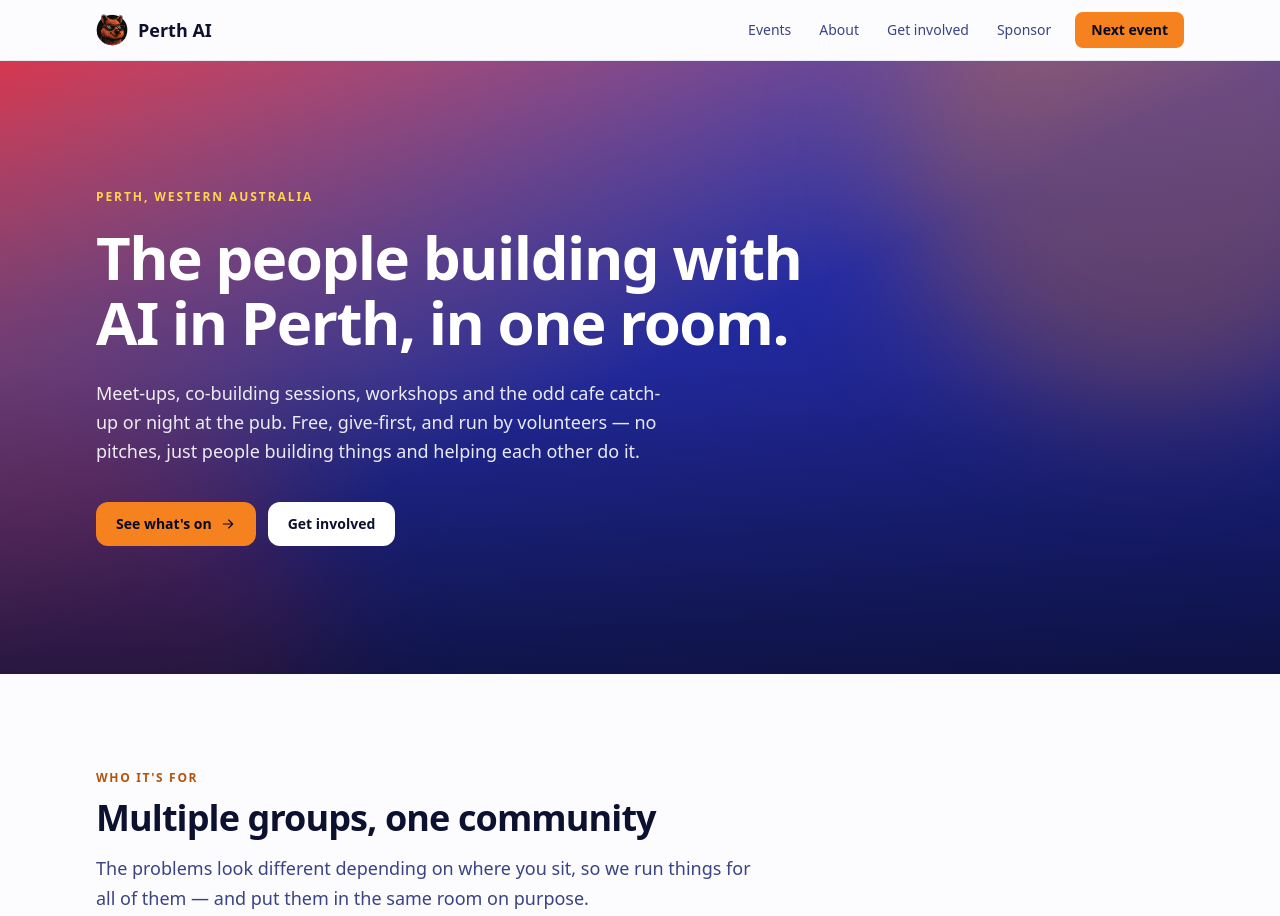
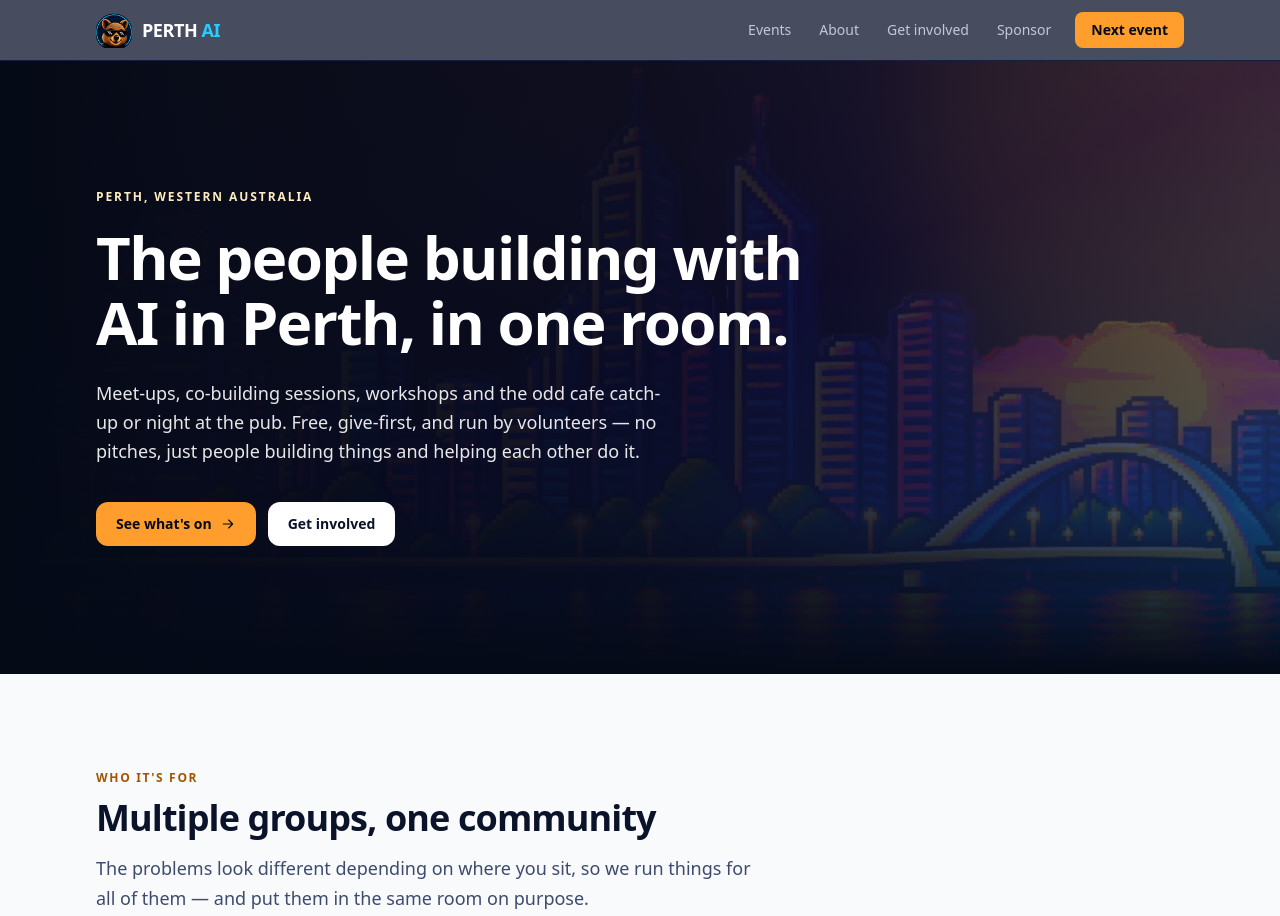
Before and after one commit to perth-ai/perth-ai-website, an Astro site: page / in a window 1280 px wide. Shown: the top 916 px of the page. Built offline with nearby package versions, Linux system fonts and the light colour scheme; Astro itself is replaced by a stand-in of ours.

Commit message:
Apply the Perth AI branding pack
Applies the official pack in docs/branding/ across the site. Closes the
branding child issues #9, #10 and #11, and #6 which #9 supersedes.

Colour tokens (#9, closes #6)
  Every family's -500 step is now the exact hex from the style guide;
  all other steps are derived from it and contrast-checked, not eyeballed.
  Purple arrives as a new orchid-* family. The palette is dark-first - on
  white, cyan is 1.98:1, orange 2.06:1, pink 2.72:1 and cream 1.16:1, all
  failing AA - so accents are used as fills with dark labels on light
  backgrounds, and only the derived -700 steps carry coloured text there.
  ink-300 was referenced in components but never defined in @theme; it is
  defined now.

Typography
  Space Grotesk Bold for headings and the wordmark, Inter for body, both
  self-hosted via @fontsource-variable. The site previously declared
  'Inter Tight' but never loaded it, so it had been rendering system-ui.
  Installed with npm 10.9.2 per CLAUDE.md; the @emnapi deps are untouched.

Logos (#10)
  The header lockup is rebuilt in Logo.astro as the icon mark plus live
  text, because the supplied Horizontal Secondary Logo.png is a flat PNG
  with a baked white background and cannot sit on the navy header. The
  mark is cropped from Secondary Logo.png, centred on its cyan ring.
  Adds favicon-32, apple-touch-icon, and a 1200x630 Open Graph card -
  there was no og:image at all before. Removes the placeholder favicon.svg
  and logo-perth-ai-quokka.png.

Pixel art background (#11)
  Homepage hero only, bottom-anchored over the brand navy with the
  coral/orchid/azure wash and a weighted scrim. 1.3 MB PNG to 89 KB WebP.

Docs
  CLAUDE.md's palette table and every contrast rule are rewritten with the
  measured values. docs/branding/README.md records what landed where, and
  what still needs to come from the designers - vector versions of the
  marks, and a transparent horizontal lockup.

Verified: npm run build and npm run check both pass, every colour class in
the built HTML resolves to a defined token, and each text/background pair
was measured rather than assumed. Not yet checked in a browser.

Co-Authored-By: Claude Opus 5 <noreply@anthropic.com>

````diff
--- a/CLAUDE.md
+++ b/CLAUDE.md
@@ -30,6 +30,7 @@ the thing you want to change is in `src/data/` or `src/content/`. It usually is.
 | Form endpoints and intro copy | `src/data/forms.json` |
 | Blog posts | `src/content/blog/*.md` — one file per post |
 | Colours, fonts, spacing tokens | `src/styles/global.css` (the `@theme` block) |
+| Brand assets (logos, style guide) | `docs/branding/` — read-only source, see its README |
 | The logo mark | `src/components/Logo.astro` |
 
 Adding a blog post means adding a markdown file. Adding a team member or sponsor tier means adding
@@ -45,36 +46,58 @@ src/
   layouts/      Base.astro — the page shell, <head>, header + footer
   pages/        One file per route
   styles/       global.css — design tokens live here
-public/         Static files served as-is (favicon, robots.txt, _headers)
+public/         Static files served as-is (brand assets, favicons, robots.txt, _headers)
 ```
 
 ## Conventions to follow
 
 - **Mobile first.** Write the mobile layout, then add `sm:` / `md:` / `lg:` variants. Don't jump to
   3 columns at `sm:` — text gets crushed on tablets. Use `md:grid-cols-3` at the earliest.
-- **Use the tokens.** Never hardcode a hex outside `global.css`. The palette comes from the Perth
-  AI event artwork — orange wordmark, pink-to-blue gradient, yellow splash:
+- **Use the tokens.** Never hardcode a hex outside `global.css`. The palette is the official one
+  from `docs/branding/Perth AI Branding/Perth AI - Style Guide.pdf` — that PDF is the source of
+  truth, not this table. Each family's `-500` step is the exact hex the guide gives; every other
+  step is derived from it and contrast-checked. Change an anchor and you must re-derive the ramp.
 
-  | Token | Colour | Use for |
+  | Token | Guide colour | Use for |
   | --- | --- | --- |
-  | `sunset-*` | Brand orange | Primary accent — buttons, links, eyebrows on light |
-  | `azure-*` | Brand blue | Secondary accent, tags, links on dark |
-  | `coral-*` | Brand pink/red | Gradients with azure. Sparingly on its own |
-  | `sunbeam-*` | Yellow splash | Highlights on dark only |
-  | `ink-*` | Deep indigo | Body text, dark sections, footers |
-  | `sand-*` | Cool off-white | Page and muted section backgrounds |
+  | `ink-*` | Navy `#0B132B` | Body text on light, dark sections, header, footer |
+  | `sunset-*` | Orange `#FF9E2C` | Primary accent — buttons, eyebrows, highlights |
+  | `azure-*` | Cyan `#00C2FF` | Secondary accent, the "AI" in the wordmark, links on dark |
+  | `orchid-*` | Purple `#7B3FE4` | Links and interactive text on light. Gradients |
+  | `coral-*` | Pink `#FF6B8A` | Gradients with azure and orchid. Sparingly on its own |
+  | `sunbeam-*` | Cream `#FFECC2` | Highlights on dark only |
+  | `sand-*` | Light grey `#E6E9EF` | Page and muted section backgrounds |
+
+  Two names are now slightly off from what they hold: `sunbeam` is a cream, not a yellow, and
+  `sand` is a cool grey. They kept their names so 230-odd class references didn't have to churn.
+
+- **This is a dark-first palette used in a light-first layout.** Only purple clears 4.5:1 on white;
+  cyan (1.98:1), orange (2.06:1), pink (2.72:1) and cream (1.16:1) all fail. So the accents are
+  used as **fills with dark labels** on light backgrounds, and only the derived `-700` steps are
+  safe as coloured text there. On navy they are all excellent and can be used freely.
 
 - **Contrast rules that are easy to get wrong** — these were measured, not guessed:
-  - **Never put white text on `sunset-500`.** It is 2.61:1 and fails WCAG AA outright. Orange
-    buttons use `text-ink-950` (7.50:1). This is why the buttons have dark labels.
-  - **Orange text on a light background must be `sunset-700`** (4.89:1). `sunset-600` is 3.34:1
-    and fails for body text.
-  - **`sunbeam-*` is 1.5:1 on white.** Dark backgrounds only, never text on light.
-  - `coral-500` is 3.90:1 with white — fine for large headings, not for body copy. The hero has a
-    scrim over the gradient for exactly this reason; don't remove it.
+  - **Never put white text on `sunset-500` or `azure-500`.** They are 2.06:1 and 1.98:1 and fail
+    outright. Orange and cyan buttons take `text-ink-950` (9.58:1 and 9.57:1). This is why the
+    buttons have dark labels.
+  - **Orange text on a light background must be `sunset-700`** (4.51:1 against the worst light
+    background we use). `sunset-600` is 3.01:1 — large headings only, never body copy.
+  - **Coloured text on light**: `azure-700` (4.55:1) and `orchid-700` (7.40:1) are the only other
+    safe options. `orchid-500` also passes at 5.47:1, so links in light sections can use it.
+  - **`sunbeam-*` is 1.16:1 on white.** Dark backgrounds only, never text on light.
+  - `coral-500` is 2.72:1 with white — decorative and gradient use only, not text of any size.
+  - **Borders that are the only affordance** (the ghost button, the mobile menu toggle) use
+    `ink-400`, which is 4.18:1 on light and 4.21:1 on navy. `ink-200` is 1.60:1 on light and is
+    for decorative rules and card edges only — don't use it for an interactive boundary.
+  - The homepage hero puts white copy over the pixel-art skyline. The scrim is what makes that
+    pass; **don't remove it**, and don't lighten it without re-measuring.
 
   If you change a colour, recheck it. The ratio to beat is 4.5:1 for body text and 3:1 for
   headings 24px+.
+- **Typography.** Space Grotesk Bold for headings and the wordmark, Inter for body — both from
+  the style guide. They are self-hosted via `@fontsource-variable/*` and imported at the top of
+  `global.css`, so there are no third-party font requests. Use `font-display` for headings (the
+  `<h1>–<h4>` base rule already does) and leave body copy on the default sans.
 - **Use `<Section>`** for page sections — it handles the max-width, padding, eyebrow/title/lead
   block and the light/muted/dark tones consistently.
 - **Zero client JavaScript by default.** The mobile menu is a `<details>` element on purpose. If a
--- a/package.json
+++ b/package.json
@@ -10,6 +10,8 @@
     "check": "astro check"
   },
   "dependencies": {
+    "@fontsource-variable/inter": "^5.3.0",
+    "@fontsource-variable/space-grotesk": "^5.3.0",
     "@tailwindcss/vite": "^4.1.11",
     "astro": "^5.12.0",
     "tailwindcss": "^4.1.11"
--- a/src/components/Button.astro
+++ b/src/components/Button.astro
@@ -10,7 +10,7 @@ const { href, variant = 'primary', class: className = '' } = Astro.props;
 const variants = {
   primary: 'bg-sunset-500 text-ink-950 hover:bg-sunset-600',
   secondary: 'bg-ink-900 text-white hover:bg-ink-800',
-  ghost: 'border border-ink-200 text-ink-800 hover:border-ink-400 hover:bg-ink-50',
+  ghost: 'border border-ink-400 text-ink-800 hover:border-ink-600 hover:bg-ink-50',
   onDark: 'bg-white text-ink-900 hover:bg-ink-100',
 };
 
--- a/src/components/Footer.astro
+++ b/src/components/Footer.astro
@@ -17,10 +17,7 @@ const year = new Date().getFullYear();
   <div class="mx-auto max-w-6xl px-5 py-14 sm:px-8">
     <div class="grid gap-10 sm:grid-cols-2 lg:grid-cols-4">
       <div class="lg:col-span-2">
-        <div class="flex items-center gap-2.5 font-display text-lg font-semibold text-white">
-          <Logo class="h-8 w-8" />
-          <span>{site.name}</span>
-        </div>
+        <Logo />
         <p class="mt-4 max-w-sm text-sm leading-relaxed text-ink-200/80">{site.tagline}</p>
         <p class="mt-6 max-w-md text-xs leading-relaxed text-ink-400">{about.acknowledgement}</p>
       </div>
--- a/src/components/Header.astro
+++ b/src/components/Header.astro
@@ -14,12 +14,11 @@ const isCurrent = (href: string) => path === href || path.startsWith(`${href}/`)
 ---
 
 <header
-  class="sticky top-0 z-40 border-b border-ink-100 bg-sand-50/85 backdrop-blur supports-[backdrop-filter]:bg-sand-50/70"
+  class="sticky top-0 z-40 border-b border-ink-800 bg-ink-900/90 backdrop-blur supports-[backdrop-filter]:bg-ink-900/75"
 >
   <div class="mx-auto flex max-w-6xl items-center gap-4 px-5 py-3 sm:px-8">
-    <a href="/" class="flex shrink-0 items-center gap-2.5 font-display text-lg font-semibold">
-      <Logo class="h-8 w-8" />
-      <span>{site.name}</span>
+    <a href="/" class="rounded-lg" aria-label={`${site.name} — home`}>
+      <Logo />
     </a>
 
     <nav aria-label="Main" class="ml-auto hidden items-center gap-1 md:flex">
@@ -31,8 +30,8 @@ const isCurrent = (href: string) => path === href || path.startsWith(`${href}/`)
             class:list={[
               'rounded-lg px-3 py-2 text-sm font-medium transition-colors',
               isCurrent(item.href)
-                ? 'bg-ink-100 text-ink-900'
-                : 'text-ink-600 hover:bg-ink-50 hover:text-ink-900',
+                ? 'bg-ink-800 text-white'
+                : 'text-ink-200 hover:bg-ink-800 hover:text-white',
             ]}
           >
             {item.label}
@@ -50,7 +49,7 @@ const isCurrent = (href: string) => path === href || path.startsWith(`${href}/`)
     <!-- Mobile menu: <details> so it works with zero JavaScript -->
     <details class="group relative ml-auto md:hidden">
       <summary
-        class="flex cursor-pointer items-center gap-2 rounded-lg border border-ink-200 px-3 py-2 text-sm font-medium marker:content-none [&::-webkit-details-marker]:hidden"
+        class="flex cursor-pointer items-center gap-2 rounded-lg border border-ink-400 px-3 py-2 text-sm font-medium text-ink-100 marker:content-none [&::-webkit-details-marker]:hidden"
       >
         <span>Menu</span>
         <svg
@@ -67,7 +66,7 @@ const isCurrent = (href: string) => path === href || path.startsWith(`${href}/`)
       </summary>
       <nav
         aria-label="Main"
-        class="absolute right-0 mt-2 w-56 rounded-xl border border-ink-100 bg-sand-50 p-2 shadow-lg shadow-ink-900/10"
+        class="absolute right-0 mt-2 w-56 rounded-xl border border-ink-700 bg-ink-800 p-2 shadow-lg shadow-ink-950/40"
       >
         {
           nav.map((item) => (
@@ -76,7 +75,7 @@ const isCurrent = (href: string) => path === href || path.startsWith(`${href}/`)
               aria-current={isCurrent(item.href) ? 'page' : undefined}
               class:list={[
                 'block rounded-lg px-3 py-2 text-sm font-medium',
-                isCurrent(item.href) ? 'bg-ink-100 text-ink-900' : 'text-ink-700 hover:bg-ink-50',
+                isCurrent(item.href) ? 'bg-ink-700 text-white' : 'text-ink-200 hover:bg-ink-700',
               ]}
             >
               {item.label}
--- a/src/components/Logo.astro
+++ b/src/components/Logo.astro
@@ -2,30 +2,46 @@
 import site from '../data/site.json';
 
 interface Props {
+  /** Extra classes for the mark itself. */
   class?: string;
+  /** Show the "PERTH AI" wordmark beside the mark. Off for tight spaces. */
+  withWordmark?: boolean;
+  /** Wordmark colour. `dark` = navy text for light backgrounds. */
+  tone?: 'light' | 'dark';
 }
-const { class: className = '' } = Astro.props;
 
-// Falls back to the placeholder mark below (a blue badge with an orange
-// ring) if `logo` in src/data/site.json is ever cleared.
-const logo = (site as { logo?: string }).logo ?? '';
+const { class: className = '', withWordmark = true, tone = 'light' } = Astro.props;
+
+// The branding pack ships PNGs only, so the header lockup is rebuilt here:
+// the icon/avatar mark (cropped from Secondary Logo.png) plus live text in
+// Space Grotesk. That keeps the wordmark crisp at any size and lets it flip
+// colour for dark and light backgrounds — the supplied horizontal lockup is a
+// flat PNG with a baked white background and can do neither.
+// Swap in the lockup as a single <img> if the designers send a vector.
+const mark = (site as { logo?: string }).logo ?? '/perth-ai-mark.webp';
 ---
 
-{
-  logo ? (
-    <img src={logo} alt={`${site.name} logo`} class={className} width="40" height="40" />
-  ) : (
-    <svg
-      class={className}
-      viewBox="0 0 40 40"
-      fill="none"
-      xmlns="http://www.w3.org/2000/svg"
-      aria-hidden="true"
-      focusable="false"
-    >
-      <circle cx="20" cy="20" r="19" class="fill-azure-600" />
-      <circle cx="20" cy="20" r="17.5" class="stroke-sunset-500" stroke-width="2.5" fill="none" />
-      <circle cx="20" cy="20" r="7" class="fill-sunset-500" />
-    </svg>
-  )
-}
+<span class="flex shrink-0 items-center gap-2.5">
+  <img
+    src={mark}
+    alt=""
+    aria-hidden="true"
+    width="36"
+    height="36"
+    class:list={['h-9 w-9 shrink-0', className]}
+    loading="eager"
+    decoding="async"
+  />
+  {
+    withWordmark && (
+      <span
+        class:list={[
+          'font-display text-lg font-bold tracking-tight',
+          tone === 'dark' ? 'text-ink-900' : 'text-white',
+        ]}
+      >
+        PERTH <span class={tone === 'dark' ? 'text-azure-700' : 'text-azure-400'}>AI</span>
+      </span>
+    )
+  }
+</span>
--- a/src/data/site.json
+++ b/src/data/site.json
@@ -2,7 +2,7 @@
   "name": "Perth AI",
   "tagline": "Western Australia's community for people building with AI.",
   "description": "Perth AI is a community for builders, startups, students, enterprises and product teams working with AI in Western Australia. Meet-ups, co-building sessions, workshops and networking \u2014 all on Whadjuk Noongar boodja.",
-  "logo": "/logo-perth-ai-quokka.png",
+  "logo": "/perth-ai-mark.webp",
   "email": "hello@perthai.org.au",
   "_luma": "`lumaEmbedId` accepts either a bare calendar ID (cal-XXXX) or the full iframe src from Luma \u2192 Calendar \u2192 Settings \u2192 Embed; paste whichever and events appear automatically.",
   "links": {
--- a/src/pages/index.astro
+++ b/src/pages/index.astro
@@ -17,27 +17,38 @@ const accentRing = {
 ---
 
 <Base>
-  {/* Hero — carries the coral-to-azure gradient from the event artwork.
-       Kept dark underneath so white text stays legible over every stop. */}
+  {/* Hero — the pixel-art Perth skyline from the branding pack, bottom-anchored
+       over the brand navy, with a scrim so white copy keeps its contrast.
+       The navy base shows through if the image fails to load. */}
   <div class="relative overflow-hidden bg-ink-950">
+    <img
+      src="/perth-skyline.webp"
+      alt=""
+      aria-hidden="true"
+      width="1600"
+      height="579"
+      class="pointer-events-none absolute inset-0 h-full w-full object-cover object-bottom opacity-60"
+    />
+    {/* Brand wash — coral through orchid to azure, the style guide's gradient */}
     <div
-      class="pointer-events-none absolute inset-0 bg-gradient-to-br from-coral-500 via-azure-600 to-azure-700 opacity-90"
+      class="pointer-events-none absolute inset-0 bg-gradient-to-br from-coral-500/40 via-orchid-600/35 to-azure-600/45"
       aria-hidden="true"
     >
     </div>
     <div
-      class="pointer-events-none absolute -right-32 -top-40 h-[32rem] w-[32rem] rounded-full bg-sunset-500/35 blur-3xl"
+      class="pointer-events-none absolute -right-32 -top-40 h-[32rem] w-[32rem] rounded-full bg-sunset-500/25 blur-3xl"
+      aria-hidden="true"
+    >
+    </div>
+    {/* Scrim: the copy is left-aligned, so weight the darkening to the left
+        and to the bottom. Don't remove it — it is what makes the text pass. */}
+    <div
+      class="pointer-events-none absolute inset-0 bg-gradient-to-r from-ink-950 via-ink-950/85 to-ink-950/40"
       aria-hidden="true"
     >
     </div>
     <div
-      class="pointer-events-none absolute -bottom-56 -left-40 h-[30rem] w-[30rem] rounded-full bg-coral-500/40 blur-3xl"
-      aria-hidden="true"
-    >
-    </div>
-    {/* Darkens the lower half so the body copy and buttons keep contrast */}
-    <div
-      class="pointer-events-none absolute inset-0 bg-gradient-to-t from-ink-950/70 via-ink-950/20 to-transparent"
+      class="pointer-events-none absolute inset-x-0 bottom-0 h-40 bg-gradient-to-t from-ink-950 to-transparent"
       aria-hidden="true"
     >
     </div>
--- a/src/styles/global.css
+++ b/src/styles/global.css
@@ -1,4 +1,6 @@
 @import 'tailwindcss';
+@import '@fontsource-variable/inter';
+@import '@fontsource-variable/space-grotesk';
 
 /* ---------------------------------------------------------------------------
    Perth AI design tokens
@@ -6,63 +8,78 @@
    This is the ONE file to edit if you want to change the site's look.
    Everything else uses these names (bg-sunset-500, text-ink-900, etc).
    Swap the hex values here and the whole site follows.
+
+   Source of truth: docs/branding/Perth AI Branding/Perth AI - Style Guide.pdf
+   The guide gives ONE hex per hue. The -500 step of each family is that exact
+   hex; every other step is derived from it and contrast-checked. If you change
+   an anchor, re-derive the ramp — don't nudge a single step by eye.
    --------------------------------------------------------------------------- */
-/* Palette taken from the Perth AI event artwork: the quokka wordmark's orange,
-   the pink-to-blue gradient behind it, and the yellow splash. */
 @theme {
-  /* Deep indigo — headers, footers, dark sections, body text.
-     Tinted towards the brand blue rather than a neutral navy. */
-  --color-ink-50: #f3f4fb;
-  --color-ink-100: #e6e8f5;
-  --color-ink-200: #c9cde6;
-  --color-ink-400: #7a83b5;
-  --color-ink-600: #3a4384;
-  --color-ink-700: #232a5e;
-  --color-ink-800: #171c45;
-  --color-ink-900: #0d1130;
-  --color-ink-950: #070a1f;
+  /* Deep navy #0B132B — the brand's base colour. Dark sections, headers,
+     footers, and body text on light. Saturation tapers off towards the light
+     end so the mid steps read as slate rather than vivid blue. */
+  --color-ink-50: #f2f4f7;
+  --color-ink-100: #e0e3eb;
+  --color-ink-200: #c4c8d4;
+  --color-ink-300: #99a0b8;
+  --color-ink-400: #6c789d;
+  --color-ink-600: #3e4b6f;
+  --color-ink-700: #232f52;
+  --color-ink-800: #141f3d;
+  --color-ink-900: #0b132b;
+  --color-ink-950: #050a17;
 
-  /* Brand orange — the PERTH AI wordmark and the rings around the speaker
-     photos. Primary accent: buttons, links, eyebrows. Reads well on both the
-     light background and the dark blue. */
-  --color-sunset-100: #ffe9d6;
-  --color-sunset-300: #ffc08a;
-  --color-sunset-400: #fa9d4d;
-  --color-sunset-500: #f5811f;
-  --color-sunset-600: #dd6a0d;
-  --color-sunset-700: #b3540a;
+  /* Brand orange #FF9E2C — primary accent. Buttons, eyebrows, highlights.
+     As a FILL it takes dark labels; as TEXT on light it must be sunset-700. */
+  --color-sunset-100: #ffecd6;
+  --color-sunset-300: #ffc785;
+  --color-sunset-400: #ffb257;
+  --color-sunset-500: #ff9e2c;
+  --color-sunset-600: #dc7700;
+  --color-sunset-700: #a05600;
 
-  /* Brand blue — the right-hand side of the poster gradient.
-     Secondary accent, tags, links on dark. */
-  --color-azure-100: #dfe2fb;
-  --color-azure-300: #8f97f0;
-  --color-azure-400: #6771ea;
-  --color-azure-500: #3f4ade;
-  --color-azure-600: #2b34c9;
-  --color-azure-700: #1f26a3;
+  /* Brand cyan #00C2FF — secondary accent. The "AI" in the wordmark.
+     Excellent on navy (8.90:1), unusable as text on light — use azure-700. */
+  --color-azure-100: #ccf3ff;
+  --color-azure-300: #5cd8ff;
+  --color-azure-400: #29ccff;
+  --color-azure-500: #00c2ff;
+  --color-azure-600: #009bcc;
+  --color-azure-700: #007195;
 
-  /* Brand pink/red — the left-hand side of the poster gradient.
-     Used with azure for gradients, sparingly on its own. */
-  --color-coral-100: #ffe0e5;
-  --color-coral-300: #ff9daa;
-  --color-coral-400: #f96b80;
-  --color-coral-500: #ee3b54;
-  --color-coral-600: #d62742;
+  /* Brand pink #FF6B8A — gradients with azure and orchid, sparingly alone. */
+  --color-coral-100: #ffd6df;
+  --color-coral-300: #ffa3b6;
+  --color-coral-500: #ff6b8a;
+  --color-coral-600: #ff4c72;
+  --color-coral-700: #d3002c;
 
-  /* Yellow splash. Highlights only — it fails contrast on white,
-     so never use it for text on a light background. */
-  --color-sunbeam-400: #ffd451;
-  --color-sunbeam-500: #ffc629;
+  /* Brand purple #7B3FE4 — the only accent that passes on a light background,
+     so it carries links and interactive text in light sections. */
+  --color-orchid-100: #e6dbfa;
+  --color-orchid-300: #b28fef;
+  --color-orchid-400: #9667ea;
+  --color-orchid-500: #7b3fe4;
+  --color-orchid-600: #6924e0;
+  --color-orchid-700: #571bc1;
 
-  /* Page background — a cool off-white that sits under the blues */
-  --color-sand-50: #fcfcfe;
-  --color-sand-100: #f4f5fb;
-  --color-sand-200: #e7e9f4;
+  /* Brand cream #FFECC2 — warm highlight on dark. Never text on light
+     (1.16:1 on white). Despite the name it is a cream, not a yellow. */
+  --color-sunbeam-400: #ffecc2;
+  --color-sunbeam-500: #ffdf99;
+
+  /* Brand light grey #E6E9EF — page and muted section backgrounds.
+     A cool grey, not a sand; the name is kept so components don't churn. */
+  --color-sand-50: #f9fafb;
+  --color-sand-100: #f0f2f5;
+  --color-sand-200: #e6e9ef;
 
   --font-sans:
-    ui-sans-serif, system-ui, -apple-system, 'Segoe UI', Roboto, 'Helvetica Neue', Arial, sans-serif;
+    'Inter Variable', ui-sans-serif, system-ui, -apple-system, 'Segoe UI', Roboto,
+    'Helvetica Neue', Arial, sans-serif;
   --font-display:
-    'Inter Tight', ui-sans-serif, system-ui, -apple-system, 'Segoe UI', Roboto, sans-serif;
+    'Space Grotesk Variable', 'Inter Variable', ui-sans-serif, system-ui, -apple-system,
+    'Segoe UI', Roboto, sans-serif;
 }
 
 @layer base {
@@ -83,7 +100,8 @@
     @apply font-display tracking-tight text-balance;
   }
 
-  /* Visible keyboard focus everywhere — accessibility, don't remove */
+  /* Visible keyboard focus everywhere — accessibility, don't remove.
+     Orange on light and on navy both clear 3:1 against their backgrounds. */
   :focus-visible {
     @apply outline-2 outline-offset-2 outline-sunset-500;
   }
````
Also changed, not shown: src/layouts/Base.astro (+7 -2 lines), docs/branding/README.md, public/apple-touch-icon.png (added), public/favicon-32.png (added), public/favicon.svg (deleted), public/logo-perth-ai-quokka.png (deleted), public/og-perth-ai.jpg (added), public/perth-ai-mark.webp (added), public/perth-skyline.webp (added), 1 other file.
